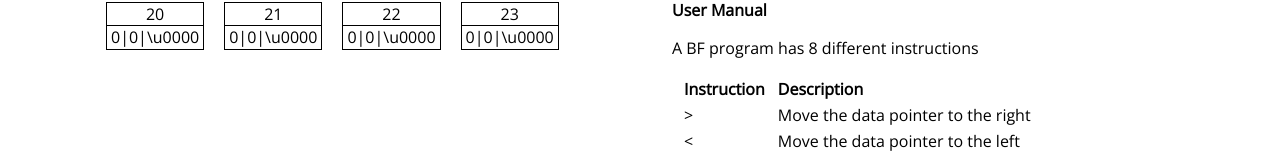
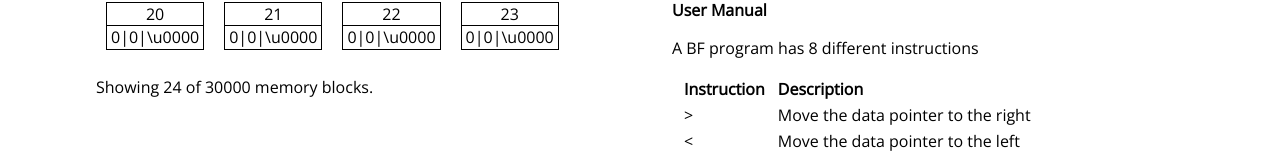
Before and after one commit to PIG208/react-brainfucked, a React (Create React App) app: page / in a window 1280 px wide. Shown: the part 732-890 px from the top of the page. Built offline with nearby package versions, Linux system fonts and the light colour scheme.

Commit message:
Show the number of cells shown

```diff
--- a/src/components/Memory.tsx
+++ b/src/components/Memory.tsx
@@ -39,6 +39,7 @@ const Memory = ({ programState, memoryLower, memoryUpper }: MemoryProps) => {
           ></MemoryBlock>
         );
       })}
+      <p className="memory-size">Showing {memoryUpper - memoryLower} of {programState.memory.size()} memory blocks.</p>
     </div>
   );
 };
```
